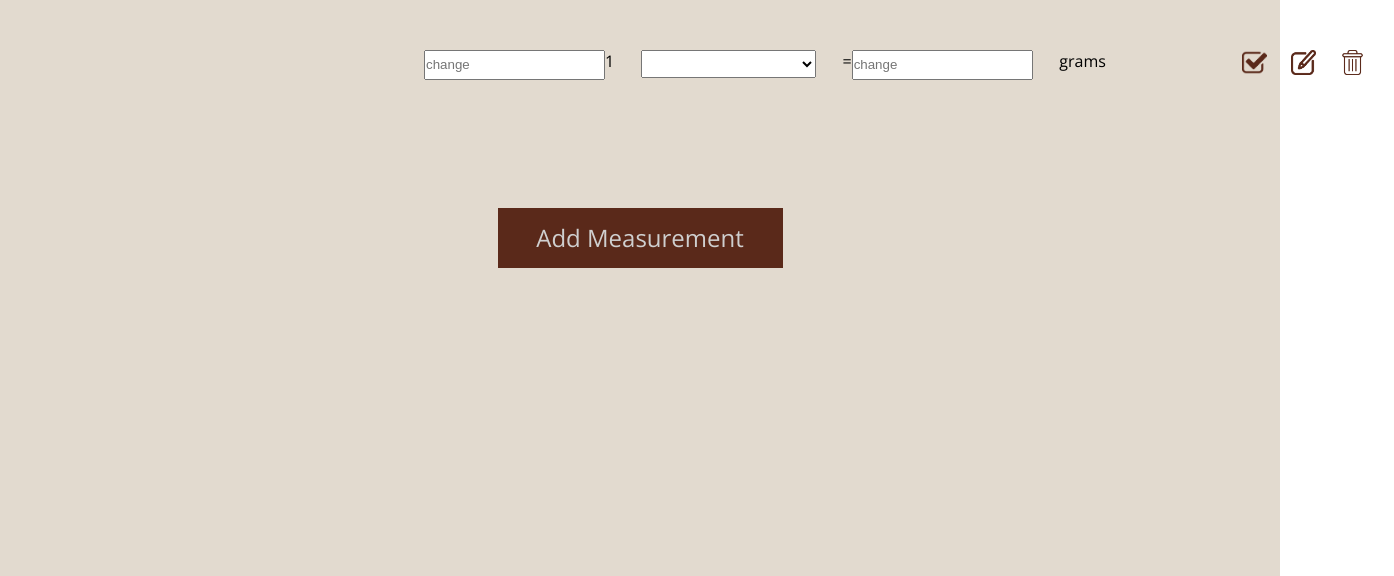
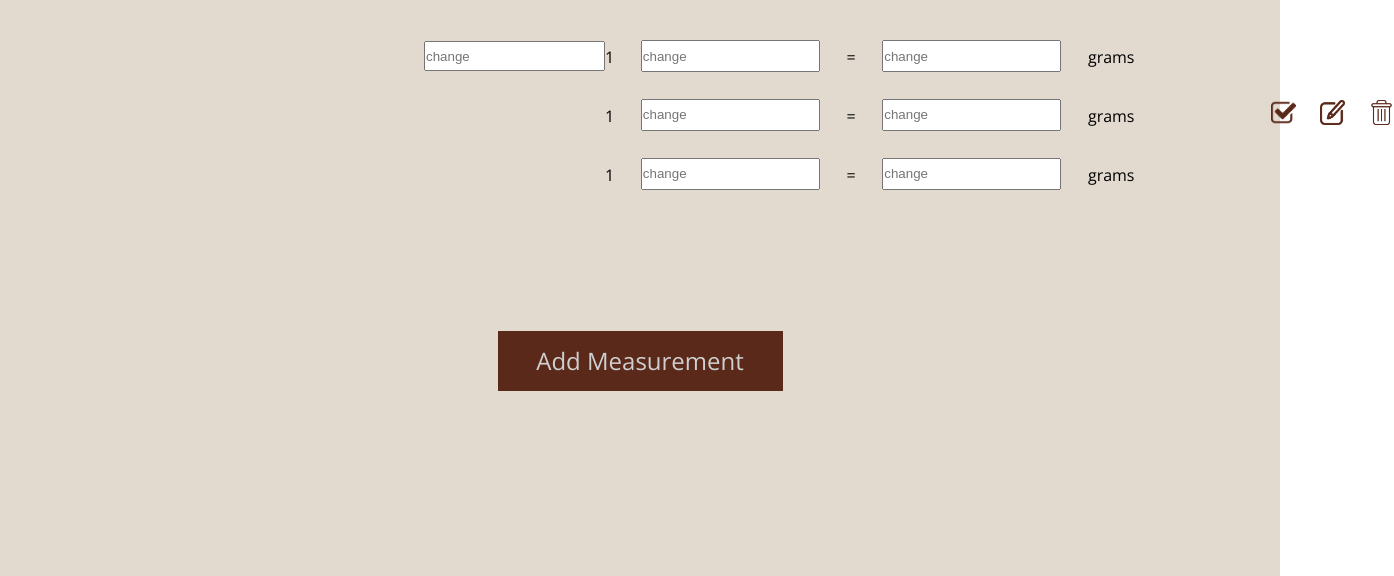
Before and after one commit to coltmay/BakerScale, a React app: page /conversions in a window 1280 px wide. Shown: the part 224-800 px from the top of the page, 1394 px wide, since content can reach past the window. Built offline with nearby package versions, Linux system fonts and the light colour scheme; a web font is replaced by a local one.

Commit message:
multiple input fields working

```diff
--- a/src/components/conversion/ConversionList.css
+++ b/src/components/conversion/ConversionList.css
@@ -19,7 +19,7 @@
     text-decoration: underline;
     color: #3A1C17;
     margin-top: 4em;
-    margin-bottom: 1.75em;
+    margin-bottom: 1em;
     width: 100%;
     display: flex;
     justify-content: space-between;
@@ -51,6 +51,10 @@
     display: flex;
 }
 
+.conversionIngredient input {
+    margin-top: 1.05em;
+}
+
 .conversionMeasurement{
     display: flex;
 }
@@ -67,11 +71,32 @@
     height: 26px;
 }
 
-.conversionPage select {
+.conversionMeasurement input {
+    margin-top: 1em;
+    margin-bottom: 1em;
     margin-left: 2em;
     margin-right: 2em;
     width: 175px;
     height: 28px;
+}
+
+.conversionMeasurement p {
+    margin-top: 1.2em;
+    margin-bottom: 1em;
+}
+
+.conversionConversion input {
+    margin-top: 1em;
+    margin-bottom: 1em;
+    margin-left: 2em;
+    margin-right: 2em;
+    width: 175px;
+    height: 28px;
+}
+
+.conversionConversion p {
+    margin-top: 1.2em;
+    margin-bottom: 1em;
 }
 
 .conversionInput {
--- a/src/components/conversion/ConversionList.js
+++ b/src/components/conversion/ConversionList.js
@@ -20,14 +20,36 @@ export const ConversionList = () => {
                     <div className="conversionIngredient">
                         <input placeholder="change"></input>
                     </div>
+                    <div>
                         <div className="conversionMeasurement">
                             <p>1</p>
-                        <select placeholder="change"></select>
+                            <input placeholder="change"></input>
                             <p>=</p>
+                        </div>
+                        <div className="conversionMeasurement">
+                            <p>1</p>
+                            <input placeholder="change"></input>
+                            <p>=</p>
+                        </div>
+                        <div className="conversionMeasurement">
+                            <p>1</p>
+                            <input placeholder="change"></input>
+                            <p>=</p>
+                        </div>
+                    </div>
+                    <div>
+                        <div className="conversionConversion">
+                            <input className="conversionInput" placeholder="change"></input>
+                            <p>grams</p>
                         </div>
                         <div className="conversionConversion">
                             <input className="conversionInput" placeholder="change"></input>
                             <p>grams</p>
+                        </div>
+                        <div className="conversionConversion">
+                            <input className="conversionInput" placeholder="change"></input>
+                            <p>grams</p>
+                        </div>
                     </div>
                 </section>
                 <div className="conversionIcons">
```
Lines whose indentation alone changed are shown as unchanged.
